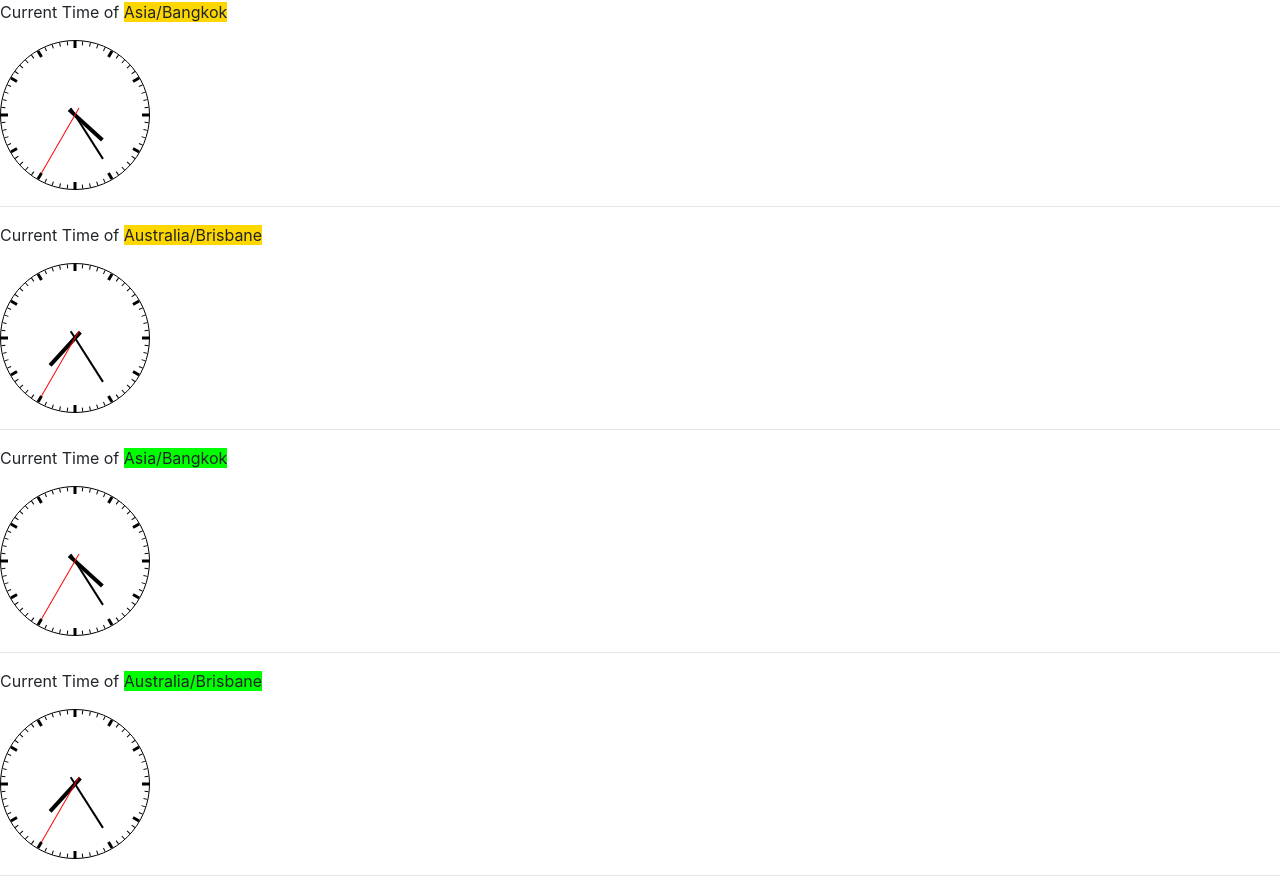
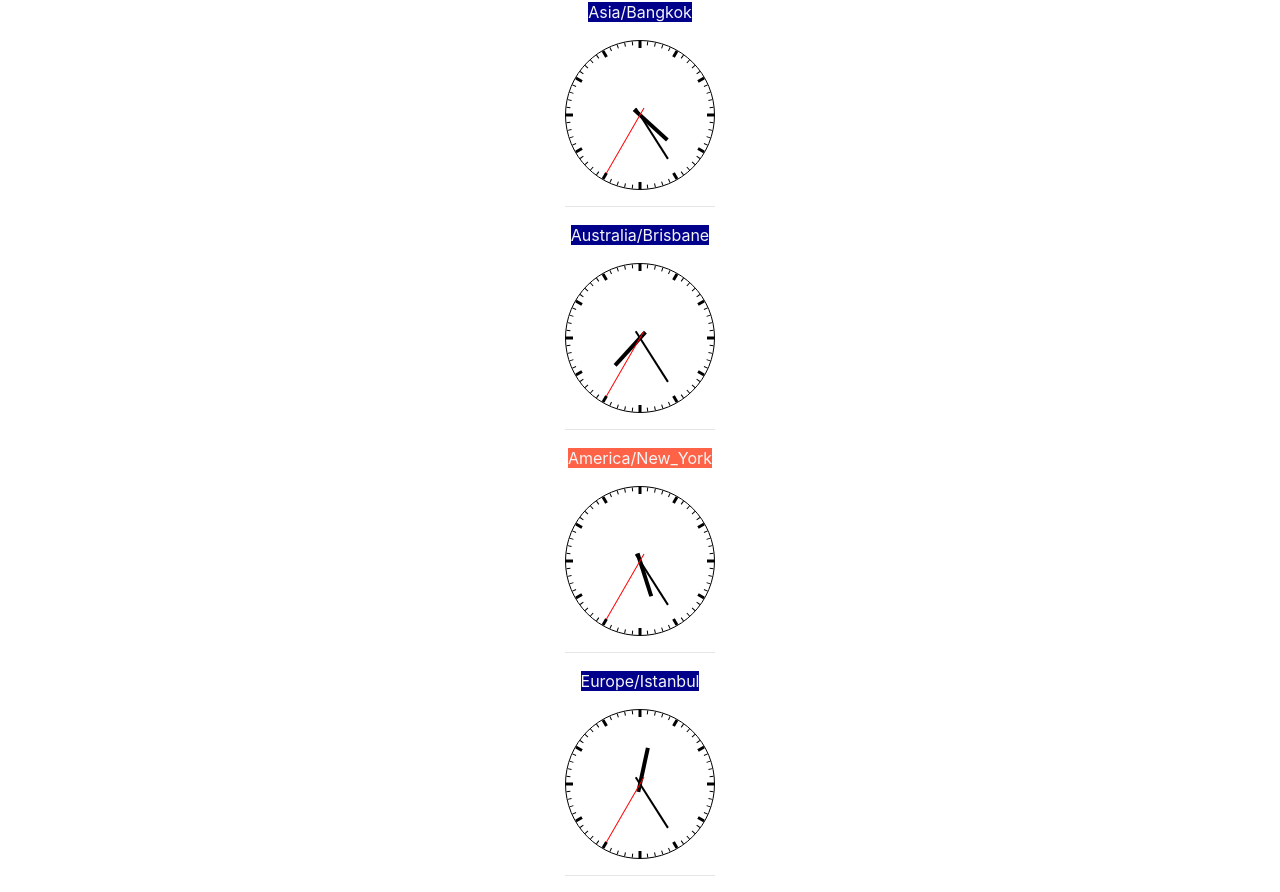
Before and after one commit to tratchapong/WorldClock, a React (Create React App) app: page / in a window 1280 px wide. Built offline with nearby package versions, Linux system fonts and the light colour scheme.

Commit message:
refactor AppClock to array.map only

```diff
--- a/src/AppClock.js
+++ b/src/AppClock.js
@@ -5,26 +5,18 @@ import 'react-clock/dist/Clock.css';
 function AppClock() {
   const [options, setOptions] = useState([
      { time : new Date(), tz : 'Asia/Bangkok'},
-     { time : new Date(), tz : 'Australia/Brisbane'}
+     { time : new Date(), tz : 'Australia/Brisbane'},
+     { time : new Date(), tz : 'America/New_York'},
+     { time : new Date(), tz : 'Europe/Istanbul'}
     ])
-  const [value, setValue] = useState(new Date())
-  const [value2, setValue2] = useState(new Date())
-  const [timeZone, setTimeZone] = useState('Asia/Bangkok')
-  const [timeZone2, setTimeZone2] = useState('Australia/Brisbane')
 
   const updateClock = () => {
-    let tz =  new Date().toLocaleString("en-US", {timeZone : timeZone})
-    let tz2 =  new Date().toLocaleString("en-US", {timeZone : timeZone2})
-    setValue(new Date(tz))
-    setValue2(new Date(tz2))
 
       let newOpt = options.map( x => {
         let newtz = new Date().toLocaleString("en-US", {timeZone : x.tz})
         x.time = new Date(newtz)
-        // console.log(x.time)
         return ({time: x.time, tz: x.tz})
       })
-      // console.log('NEWOPT : ', newOpt)
       setOptions(newOpt)
 
   }
@@ -37,19 +29,17 @@ function AppClock() {
   }, [])
 
   return (
-    <div>
-      <p>Current Time of <span style={{background:"gold"}}>{timeZone}</span></p>
-      <Clock value={value} />
-      <hr />
-      <p>Current Time of <span style={{background:"gold"}}>{timeZone2}</span></p>
-      <Clock value={value2} />
-      <hr />
-
+    <div style={{width:"fit-content", margin:"0 auto", textAlign:"center"}}>
       {options.map( x => {
         console.log(x)
         return (
-          <div>
-            <p>Current Time of <span style={{background:"lime"}}> {x.tz}</span></p>
+          <div style={{color: "whitesmoke"}}>
+            {
+             x.time.getHours()<12 ?
+             <p><span style={{background:"tomato"}}> {x.tz}</span></p>
+             :
+             <p><span style={{background:"darkblue"}}> {x.tz}</span></p>
+             }
             <Clock value={x.time} />
             <hr />
           </div>
```
